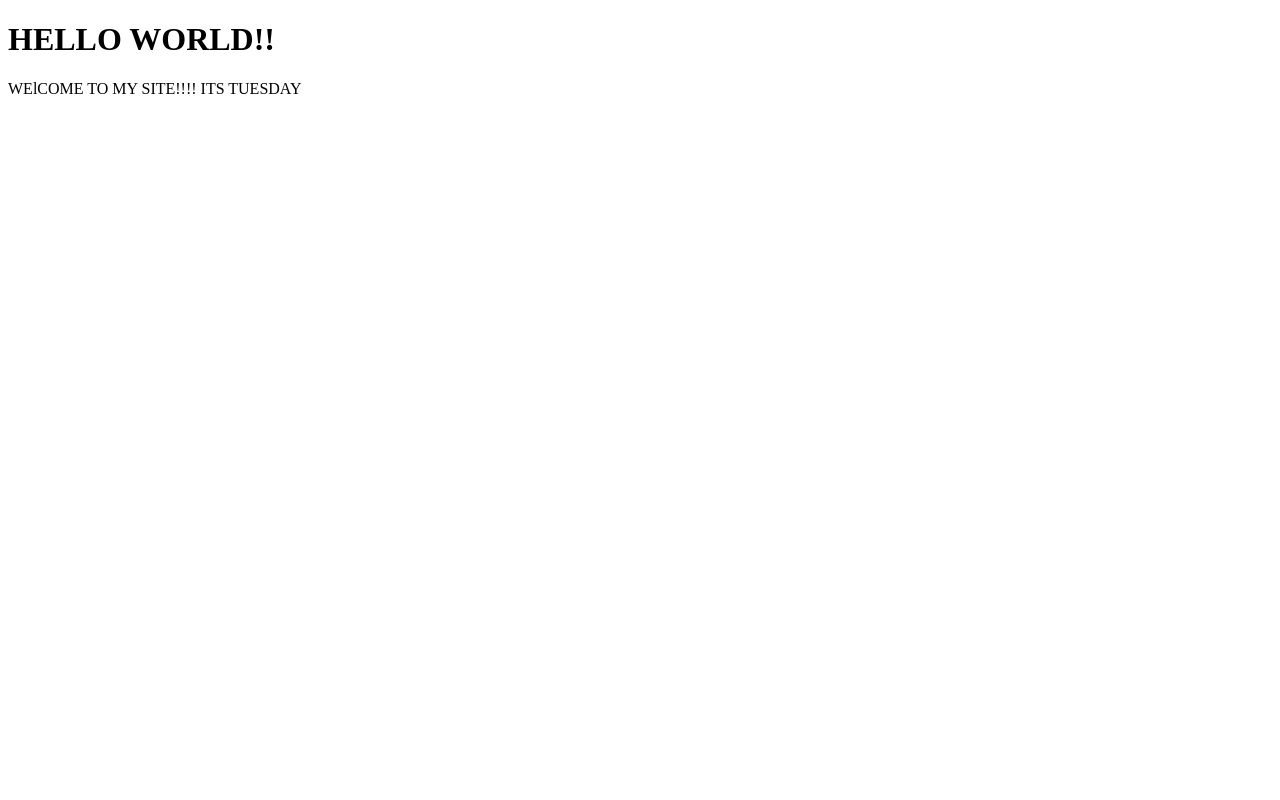
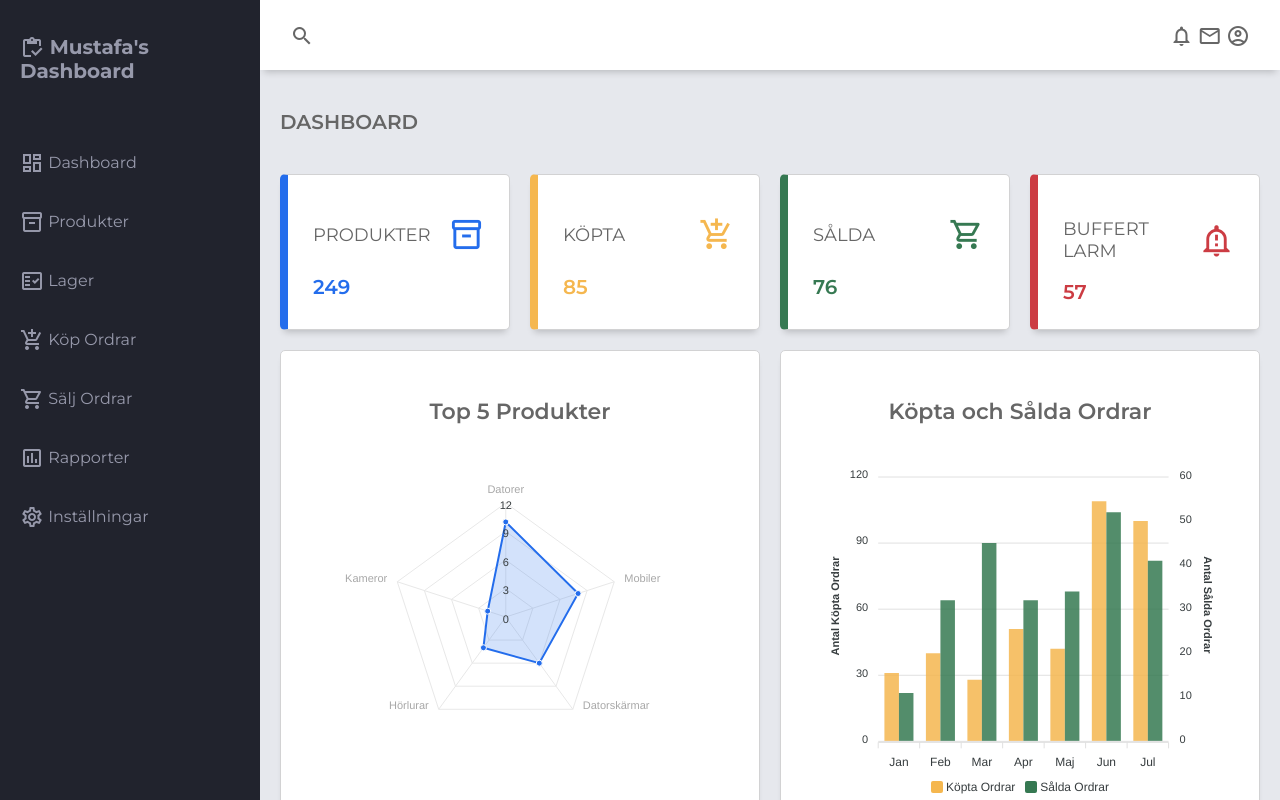
Before and after one commit to musabd120/nginx-webbapp, a plain HTML site: page index.html in a window 1280 px wide. Drawn offline with nearby package versions, Linux system fonts and the light colour scheme.

Commit message:
updated website to a dashboard with html/css/js

```diff
--- /dev/null
+++ b/css/styles.css
@@ -0,0 +1,297 @@
+body {
+  margin: 0;
+  padding: 0;
+  box-sizing: border-box;
+  background-color: #e6e8ed;
+  color: #666666;
+  font-family: "Montserrat", sans-serif;
+}
+
+.material-icons-outlined {
+  vertical-align: middle;
+  line-height: 1px;
+}
+
+.text-primary {
+  color: #666666;
+}
+
+.index-color-one {
+  color: #246dec;
+}
+.index-color-two {
+  color: #f5b74f;
+}
+.index-color-three {
+  color: #367952;
+}
+.index-color-four {
+  color: #cc3c43;
+}
+
+.text-blue {
+  color: #246dec;
+}
+
+.text-red {
+  color: #cc3c43;
+}
+
+.text-green {
+  color: #367952;
+}
+
+.text-orange {
+  color: #f5b74f;
+}
+
+.font-weight-bold {
+  font-weight: 600;
+}
+
+.grid-container {
+  display: grid;
+  grid-template-columns: 260px 1fr 1fr 1fr;
+  grid-template-rows: 0.2fr 3fr;
+  grid-template-areas:
+    "sidebar header header header"
+    "sidebar main main main";
+  height: 100vh;
+}
+
+/* ---------- HEADER ---------- */
+
+.header {
+  grid-area: header;
+  height: 70px;
+  background-color: #ffffff;
+  display: flex;
+  align-items: center;
+  justify-content: space-between;
+  padding: 0 30px 0 30px;
+  box-shadow: 0 6px 7px -4px rgba(0, 0, 0, 0.2);
+}
+
+.menu-icon {
+  display: none;
+}
+
+/* ---------- SIDEBAR ---------- */
+
+#sidebar {
+  grid-area: sidebar;
+  height: 100%;
+  background-color: #21232d;
+  color: #9799ab;
+  overflow-y: auto;
+  transition: all 0.5s;
+  -webkit-transition: all 0.5s;
+}
+
+.sidebar-title {
+  display: flex;
+  justify-content: space-between;
+  align-items: center;
+  padding: 20px 20px 20px 20px;
+  margin-bottom: 30px;
+}
+
+.sidebar-title > span {
+  display: none;
+}
+
+.sidebar-brand {
+  margin-top: 15px;
+  font-size: 20px;
+  font-weight: 700;
+}
+
+.sidebar-list {
+  padding: 0;
+  margin-top: 15px;
+  list-style-type: none;
+}
+
+.sidebar-list-item {
+  padding: 20px 20px 20px 20px;
+}
+
+.sidebar-list-item:hover {
+  background-color: rgba(255, 255, 255, 0.2);
+  cursor: pointer;
+}
+
+.sidebar-responsive {
+  display: inline !important;
+  position: absolute;
+  /*
+    the z-index of the ApexCharts is 11
+    we want the z-index of the sidebar higher so that
+    the charts are not showing over the sidebar
+    on small screens
+  */
+  z-index: 12 !important;
+}
+
+/* ---------- MAIN ---------- */
+
+.main-container {
+  grid-area: main;
+  overflow-y: auto;
+  padding: 20px 20px;
+}
+
+.main-title {
+  display: flex;
+  justify-content: space-between;
+}
+
+.main-title > p {
+  font-size: 20px;
+}
+
+.main-cards {
+  display: grid;
+  grid-template-columns: 1fr 1fr 1fr 1fr;
+  gap: 20px;
+  margin: 20px 0;
+}
+
+.card {
+  display: flex;
+  flex-direction: column;
+  justify-content: space-around;
+  padding: 25px;
+  background-color: #ffffff;
+  box-sizing: border-box;
+  border: 1px solid #d2d2d3;
+  border-radius: 5px;
+  box-shadow: 0 6px 7px -4px rgba(0, 0, 0, 0.2);
+}
+
+.card:first-child {
+  border-left: 8px solid #246dec;
+}
+
+.card:nth-child(2) {
+  border-left: 8px solid #f5b74f;
+}
+
+.card:nth-child(3) {
+  border-left: 8px solid #367952;
+}
+
+.card:nth-child(4) {
+  border-left: 8px solid #cc3c43;
+}
+
+.card > span {
+  font-size: 20px;
+  font-weight: 600;
+}
+
+.card-inner {
+  display: flex;
+  align-items: center;
+  justify-content: space-between;
+}
+
+.card-inner > p {
+  font-size: 18px;
+}
+
+.card-inner > span {
+  font-size: 35px;
+}
+
+.charts {
+  display: grid;
+  grid-template-columns: 1fr 1fr;
+  gap: 20px;
+}
+
+.charts-card {
+  background-color: #ffffff;
+  margin-bottom: 20px;
+  padding: 25px;
+  box-sizing: border-box;
+  -webkit-column-break-inside: avoid;
+  border: 1px solid #d2d2d3;
+  border-radius: 5px;
+  box-shadow: 0 6px 7px -4px rgba(0, 0, 0, 0.2);
+}
+
+.chart-title {
+  display: flex;
+  align-items: center;
+  justify-content: center;
+  font-size: 22px;
+  font-weight: 600;
+}
+
+/* ---------- RULLNINGSLISTA ---------- */
+
+::-webkit-scrollbar {
+  width: 5px;
+  height: 6px;
+}
+
+::-webkit-scrollbar-track {
+  box-shadow: inset 0 0 5px #a5aaad;
+  border-radius: 10px;
+}
+
+::-webkit-scrollbar-thumb {
+  background-color: #4f35a1;
+  border-radius: 10px;
+}
+
+::-webkit-scrollbar-thumb:hover {
+  background-color: #a5aaad;
+}
+
+/* ---------- MEDIA QUERIES ---------- */
+
+/* Medium <= 992px */
+@media screen and (max-width: 992px) {
+  .grid-container {
+    grid-template-columns: 1fr;
+    grid-template-rows: 0.2fr 3fr;
+    grid-template-areas:
+      "header"
+      "main";
+  }
+
+  #sidebar {
+    display: none;
+  }
+
+  .menu-icon {
+    display: inline;
+  }
+
+  .sidebar-title > span {
+    display: inline;
+  }
+}
+
+/* Small <= 768px */
+@media screen and (max-width: 768px) {
+  .main-cards {
+    grid-template-columns: 1fr;
+    gap: 10px;
+    margin-bottom: 0;
+  }
+
+  .charts {
+    grid-template-columns: 1fr;
+    margin-top: 30px;
+  }
+}
+
+/* Extra Small <= 576px */
+@media screen and (max-width: 576px) {
+  .header-left {
+    display: none;
+  }
+}
--- a/index.html
+++ b/index.html
@@ -1,15 +1,156 @@
 <!DOCTYPE html>
 <html lang="en">
   <head>
-    <meta charset="UTF-8" />
-    <meta http-equiv="X-UA-Compatible" content="IE=edge" />
-    <meta name="viewport" content="width=device-width, initial-scale=1.0" />
-    <title>HELLO WORLD</title>
+    <meta charset="utf-8" />
+    <meta name="viewport" content="width=device-width,initial-scale=1.0" />
+    <title>Dashboard</title>
+
+    <!-- Montserrat Font -->
+    <link
+      href="https://fonts.googleapis.com/css2?family=Montserrat:wght@100;200;300;400;500;600;700;800;900&display=swap"
+      rel="stylesheet"
+    />
+
+    <!-- Material Icons -->
+    <link
+      href="https://fonts.googleapis.com/icon?family=Material+Icons+Outlined"
+      rel="stylesheet"
+    />
+
+    <!-- Custom CSS -->
+    <link rel="stylesheet" href="css/styles.css" />
   </head>
   <body>
-    <header>
-      <h1>HELLO WORLD!!</h1>
-    </header>
-    WElCOME TO MY SITE!!!! ITS TUESDAY
+    <div class="grid-container">
+      <!-- Header -->
+      <header class="header">
+        <div class="menu-icon" onclick="openSidebar()">
+          <span class="material-icons-outlined">menu</span>
+        </div>
+        <div class="header-left">
+          <span class="material-icons-outlined">search</span>
+        </div>
+        <div class="header-right">
+          <span class="material-icons-outlined">notifications</span>
+          <span class="material-icons-outlined">email</span>
+          <span class="material-icons-outlined">account_circle</span>
+        </div>
+      </header>
+      <!-- End Header -->
+
+      <!-- Sidebar -->
+      <aside id="sidebar">
+        <div class="sidebar-title">
+          <div class="sidebar-brand">
+            <span class="material-icons-outlined">inventory</span> Mustafa's
+            Dashboard
+          </div>
+          <span class="material-icons-outlined" onclick="closeSidebar()"
+            >close</span
+          >
+        </div>
+
+        <ul class="sidebar-list">
+          <li class="sidebar-list-item">
+            <span class="material-icons-outlined">dashboard</span> Dashboard
+          </li>
+          <li class="sidebar-list-item">
+            <span class="material-icons-outlined">inventory_2</span> Produkter
+          </li>
+          <li class="sidebar-list-item">
+            <span class="material-icons-outlined">fact_check</span> Lager
+          </li>
+          <li class="sidebar-list-item">
+            <span class="material-icons-outlined">add_shopping_cart</span>
+            Köp Ordrar
+          </li>
+          <li class="sidebar-list-item">
+            <span class="material-icons-outlined">shopping_cart</span> Sälj
+            Ordrar
+          </li>
+          <li class="sidebar-list-item">
+            <span class="material-icons-outlined">poll</span> Rapporter
+          </li>
+          <li class="sidebar-list-item">
+            <span class="material-icons-outlined">settings</span> Inställningar
+          </li>
+        </ul>
+      </aside>
+      <!-- End Sidebar -->
+
+      <!-- Main -->
+      <main class="main-container">
+        <div class="main-title">
+          <p class="font-weight-bold">DASHBOARD</p>
+        </div>
+
+        <div class="main-cards">
+          <div class="card">
+            <div class="card-inner">
+              <p class="text-primary">PRODUKTER</p>
+              <span class="material-icons-outlined text-blue">inventory_2</span>
+            </div>
+            <span class="text-primary font-weight-bold index-color-one"
+              >249</span
+            >
+          </div>
+
+          <div class="card">
+            <div class="card-inner">
+              <p class="text-primary">KÖPTA</p>
+              <span class="material-icons-outlined text-orange"
+                >add_shopping_cart</span
+              >
+            </div>
+            <span class="text-primary font-weight-bold index-color-two"
+              >85</span
+            >
+          </div>
+
+          <div class="card">
+            <div class="card-inner">
+              <p class="text-primary">SÅLDA</p>
+              <span class="material-icons-outlined text-green"
+                >shopping_cart</span
+              >
+            </div>
+            <span class="text-primary font-weight-bold index-color-three"
+              >76</span
+            >
+          </div>
+
+          <div class="card">
+            <div class="card-inner">
+              <p class="text-primary">BUFFERT LARM</p>
+              <span class="material-icons-outlined text-red"
+                >notification_important</span
+              >
+            </div>
+            <span class="text-primary font-weight-bold index-color-four"
+              >57</span
+            >
+          </div>
+        </div>
+
+        <div class="charts">
+          <div class="charts-card">
+            <p class="chart-title">Top 5 Produkter</p>
+            <div id="bar-chart"></div>
+          </div>
+
+          <div class="charts-card">
+            <p class="chart-title">Köpta och Sålda Ordrar</p>
+            <div id="area-chart"></div>
+          </div>
+        </div>
+      </main>
+      <!-- End Main -->
+    </div>
+
+    <!-- Scripts -->
+    <!-- ApexCharts -->
+    <script src="https://cdnjs.cloudflare.com/ajax/libs/apexcharts/3.35.3/apexcharts.min.js"></script>
+    <!-- Custom JS -->
+    <script src="js/scripts.js"></script>
   </body>
 </html>
--- /dev/null
+++ b/js/scripts.js
@@ -0,0 +1,118 @@
+var sidebarOpen = false
+var sidebar = document.getElementById("sidebar")
+
+function openSidebar() {
+  if (!sidebarOpen) {
+    sidebar.classList.add("sidebar-responsive")
+    sidebarOpen = true
+  }
+}
+
+function closeSidebar() {
+  if (sidebarOpen) {
+    sidebar.classList.remove("sidebar-responsive")
+    sidebarOpen = false
+  }
+}
+
+// ---------- CHARTS ----------
+
+// BAR CHART
+var barChartOptions = {
+  series: [
+    {
+      data: [10, 8, 6, 4, 2],
+    },
+  ],
+  chart: {
+    type: "radar",
+    height: 350,
+    toolbar: {
+      show: false,
+    },
+  },
+  colors: ["#246dec", "#cc3c43", "#367952", "#f5b74f", "#4f35a1"],
+  plotOptions: {
+    bar: {
+      distributed: true,
+      borderRadius: 4,
+      horizontal: false,
+      columnWidth: "40%",
+    },
+  },
+  dataLabels: {
+    enabled: false,
+  },
+  legend: {
+    show: false,
+  },
+  xaxis: {
+    categories: ["Datorer", "Mobiler", "Datorskärmar", "Hörlurar", "Kameror"],
+  },
+  yaxis: {
+    title: {
+      text: "Antal",
+    },
+  },
+}
+
+var barChart = new ApexCharts(
+  document.querySelector("#bar-chart"),
+  barChartOptions
+)
+barChart.render()
+
+// AREA CHART
+var areaChartOptions = {
+  series: [
+    {
+      name: "Köpta Ordrar",
+      data: [31, 40, 28, 51, 42, 109, 100],
+    },
+    {
+      name: "Sålda Ordrar",
+      data: [11, 32, 45, 32, 34, 52, 41],
+    },
+  ],
+  chart: {
+    height: 350,
+    type: "bar",
+    toolbar: {
+      show: false,
+    },
+  },
+  colors: ["#f5b74f", "#367952"],
+  dataLabels: {
+    enabled: false,
+  },
+  stroke: {
+    curve: "straight",
+  },
+  labels: ["Jan", "Feb", "Mar", "Apr", "Maj", "Jun", "Jul"],
+  markers: {
+    size: 0,
+  },
+  yaxis: [
+    {
+      title: {
+        text: "Antal Köpta Ordrar",
+      },
+    },
+    {
+      opposite: true,
+      title: {
+        text: "Antal Sålda Ordrar",
+      },
+    },
+  ],
+  tooltip: {
+    shared: true,
+    intersect: false,
+  },
+}
+
+var areaChart = new ApexCharts(
+  document.querySelector("#area-chart"),
+  areaChartOptions
+)
+areaChart.render()
```
